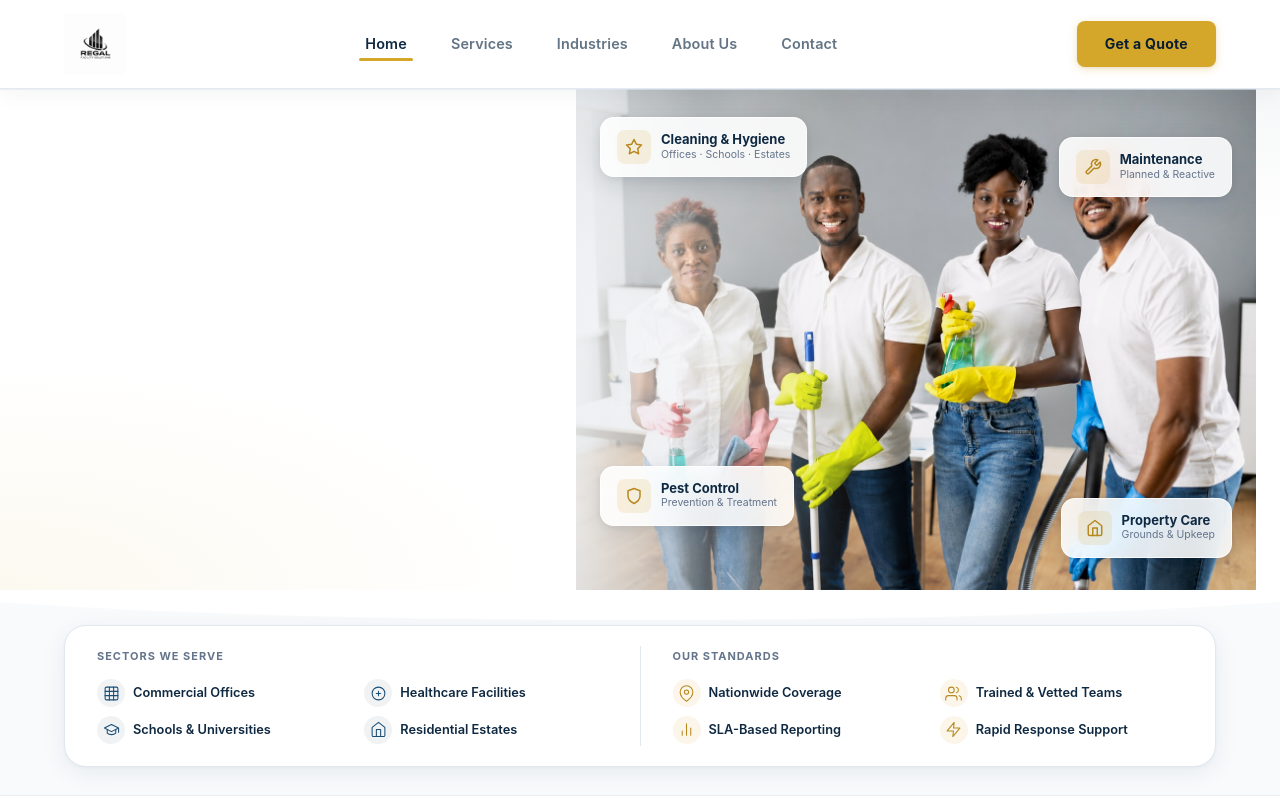
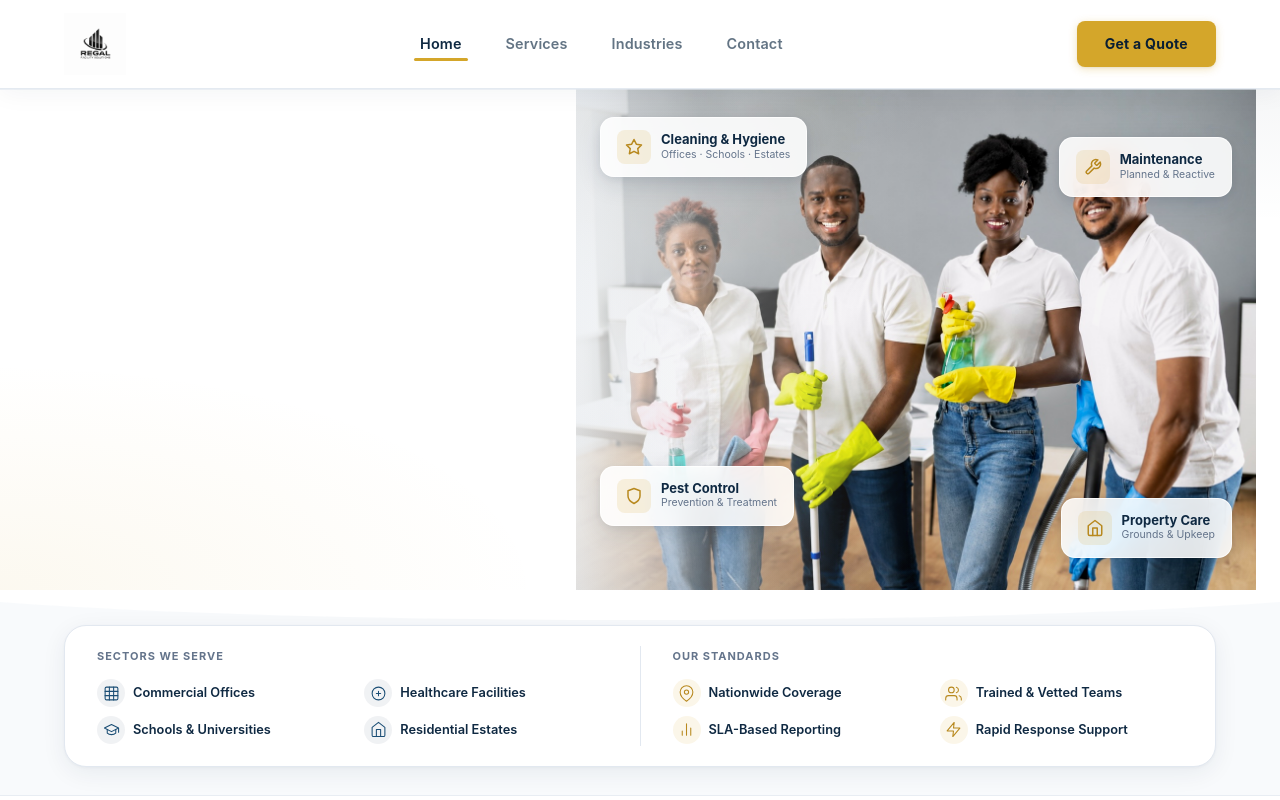
Before and after one commit to collins-adhola/Regal, a React (Vite) app: page / in a window 1280 px wide. Shown: the top 800 px of the page. Built offline with nearby package versions, Linux system fonts and the light colour scheme.

Commit message:
update images

```diff
--- a/src/App.tsx
+++ b/src/App.tsx
@@ -10,7 +10,6 @@ const NAV_LINKS = [
   { label: 'Home',       href: '#home'       },
   { label: 'Services',   href: '#services'   },
   { label: 'Industries', href: '#industries' },
-  { label: 'About Us',   href: '#about'      },
   { label: 'Contact',    href: '#contact'    },
 ]
 
```
